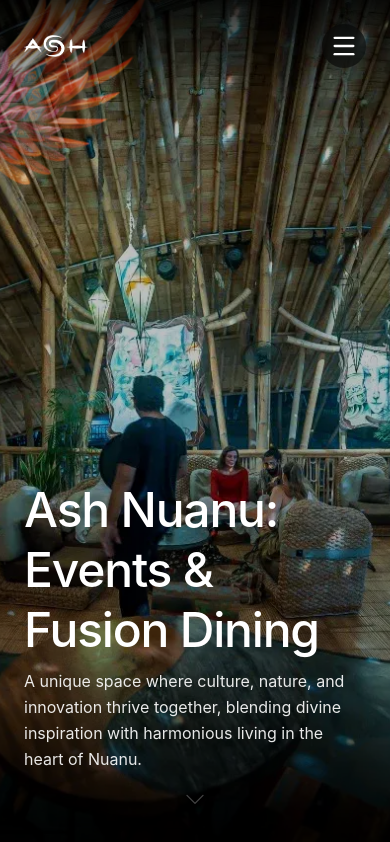
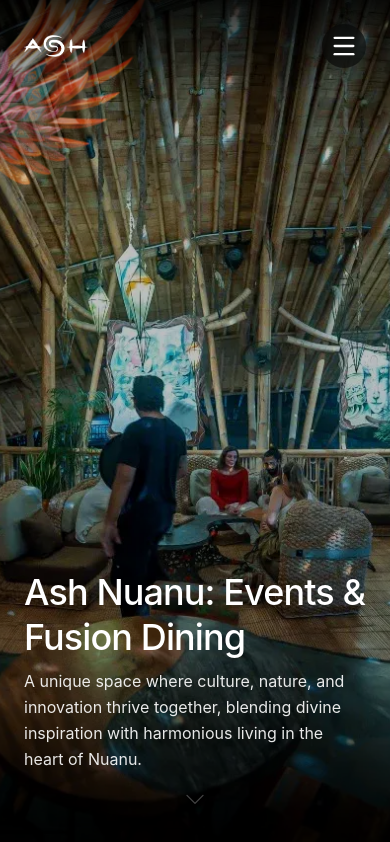
Before and after one commit to undergnarly/ash, a React (Vite) app: page / in a window 390 px wide. Built offline with nearby package versions, Linux system fonts and the light colour scheme.

Commit message:
Fix: reduce hero title size on mobile

```diff
--- a/src/sections/HeroSection.jsx
+++ b/src/sections/HeroSection.jsx
@@ -43,7 +43,7 @@
 
                 {/* Bottom Content (Title + Tagline) */}
                 <div className="flex flex-col items-start pb-12 lg:pb-20 lg:pl-12 pointer-events-auto max-w-4xl">
-                    <h1 className="text-[3rem] font-medium tracking-tight leading-tight text-white mb-2">
+                    <h1 className="text-4xl lg:text-[5rem] font-medium tracking-tight leading-tight text-white mb-2">
                         Ash Nuanu: Events & Fusion Dining
                     </h1>
                     <div className="max-w-[585px] drop-shadow-lg">
```
